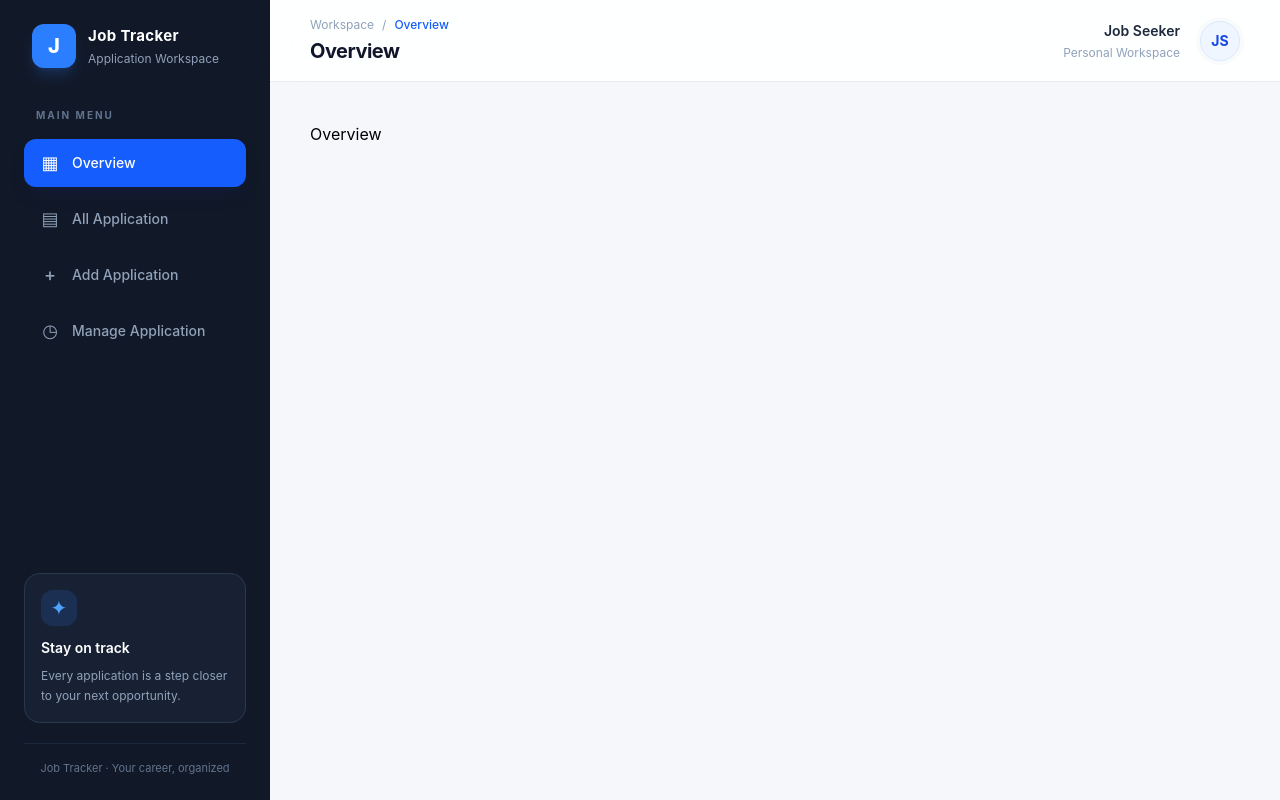
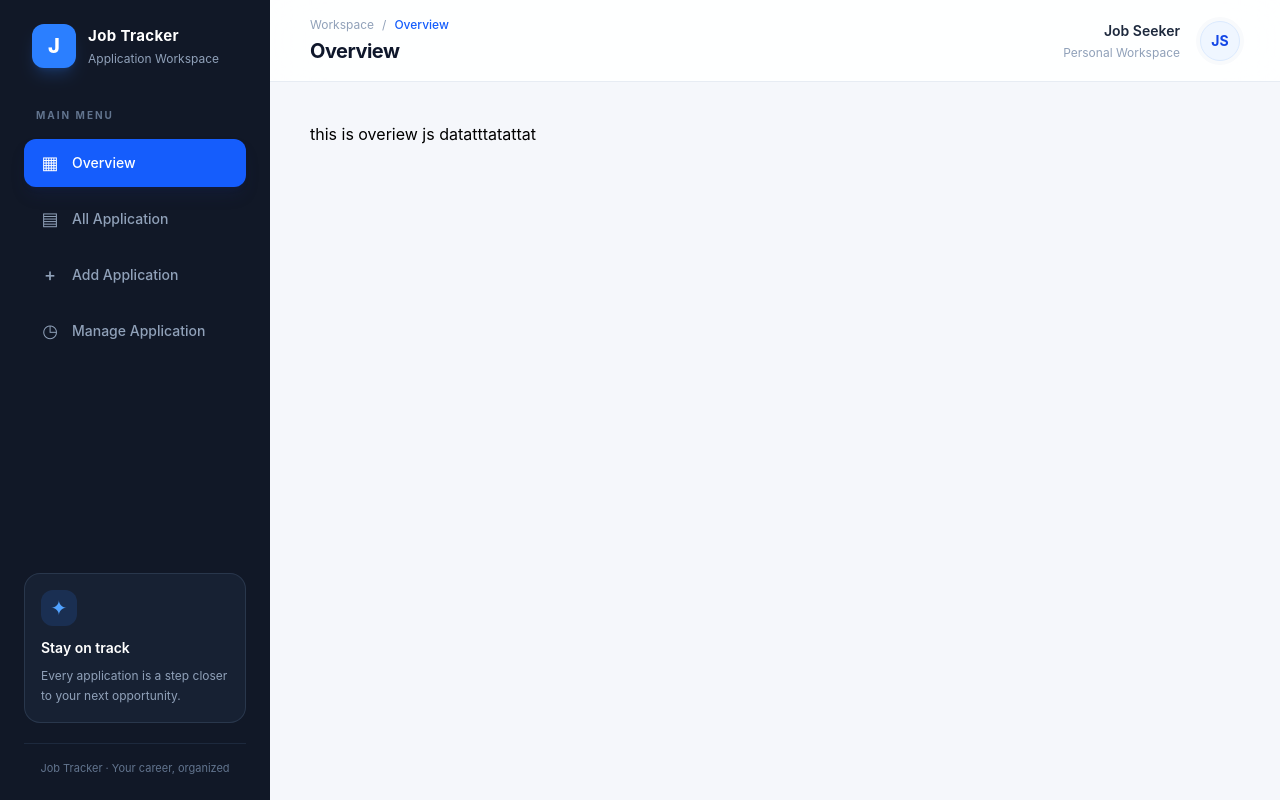
Before and after one commit to gopalmule1608/job-application-tracker, a React app in the folder frontend/: page /dashboard in a window 1280 px wide. Built offline with nearby package versions, Linux system fonts and the light colour scheme; sample sign-in values are in the browser's storage; the HTML template or start-up script is replaced by a standard one.

Commit message:
Update project

```diff
--- a/frontend/src/pages/dashboard/Overview.jsx
+++ b/frontend/src/pages/dashboard/Overview.jsx
@@ -3,7 +3,7 @@ import React from 'react'
 const Overview = () => {
   return (
     <div>
-      Overview
+      this is overiew js datatttatattat
     </div>
   )
 }
```
